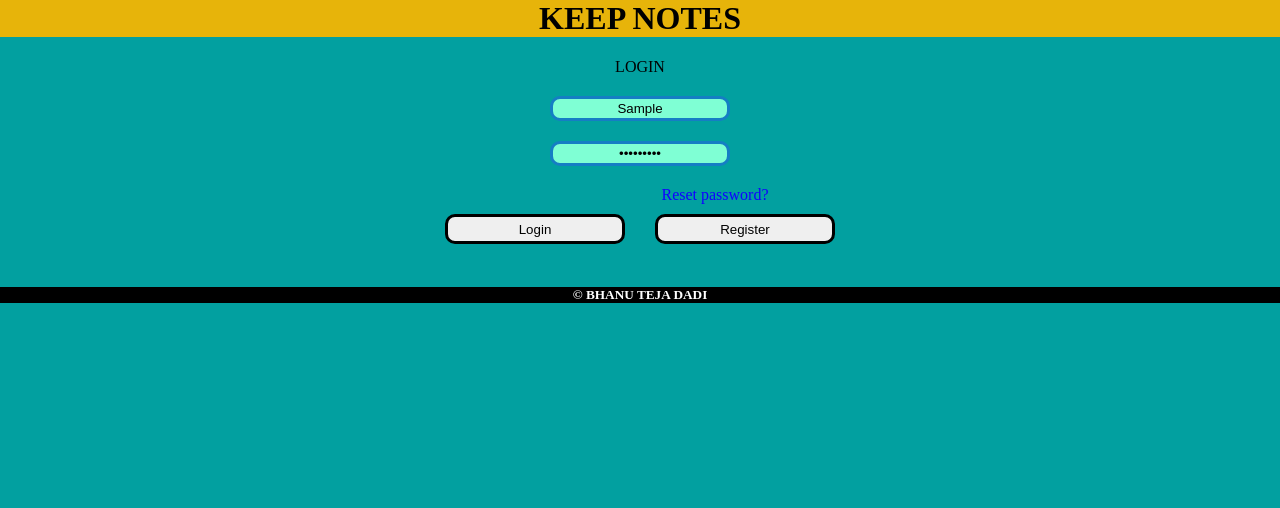
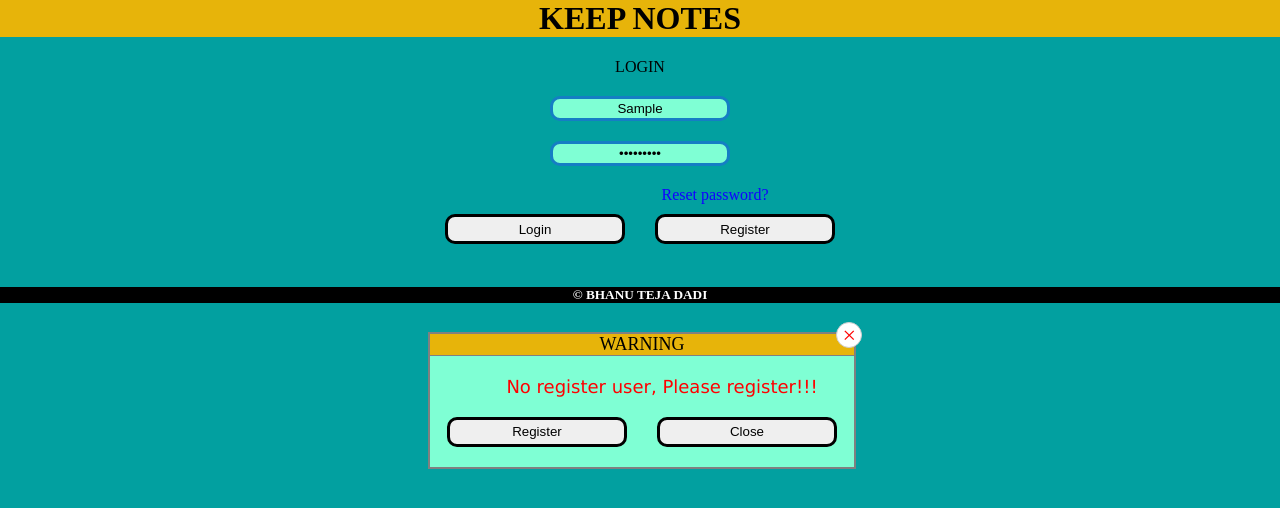
Before and after one commit to bhanuteja1501/create-new-react-app, a React (Create React App) app: page / in a window 1280 px wide. Both pictures are taken after typing "Sample", "Sample123" into the empty fields and a click on the button "Login". Shown: the top 508 px of the page. Built offline with nearby package versions, Linux system fonts and the light colour scheme.

Commit message:
2 files modified

```diff
--- a/src/App.jsx
+++ b/src/App.jsx
@@ -2,26 +2,24 @@ import React, { useState } from 'react';
 import Node from 'node';
 import './style.css';
 import res from './data.json';
-import Popup from 'reactjs-popup';
+
 import Login from './Login';
+import Popuphtml from './Popuphtml';
+
 const fs = require('fs');
 
-import {
-  BrowserRouter as Router,
-  Route,
-  Link,
-  NavLink,
-  Switch,
-} from 'react-router-dom';
 var data = res;
 function App() {
   const [name, setName] = useState('');
   const [pswd, setPswd] = useState('');
   const [errmsg, setErrmsg] = useState('');
   const [open, setOpen] = useState(false);
-  const closeModal = () => setOpen(false);
+  //const closeModal = () => setOpen(false);
   const [userregistered, setUserregistered] = useState(true);
 
+  function closeModal() {
+    setOpen(false);
+  }
   function validate(e) {
     let value = e.target.name;
     if (value === 'uName') {
@@ -139,7 +137,7 @@ function App() {
   }
 
   return (
-    <Router>
+    <div>
       <div>
         {userregistered ? (
           <div>
@@ -177,10 +175,14 @@ function App() {
             </form>
           </div>
         )}
-
-
       </div>
-    </Router>
+      <Popuphtml
+        errmsg={errmsg}
+        open={open}
+        closeModel={closeModal}
+        register={register}
+      />
+    </div>
   );
 }
 
--- a/src/Popuphtml.jsx
+++ b/src/Popuphtml.jsx
@@ -1,16 +1,19 @@
-import React from 'react';
+import React, { useState } from 'react';
+import Popup from 'reactjs-popup';
 
 function Popuphtml(props) {
+  const [open, setOpen] = useState(false);
+  const closeModal = () => setOpen(false);
   return (
     <div>
-      <Popup open={open} closeOnDocumentClick onClose={closeModal}>
+      <Popup open={props.open} closeOnDocumentClick onClose={closeModal}>
         <div className="modal">
           <a className="close" onClick={closeModal}>
             &times;
           </a>
           <div className="header"> WARNING </div>
-          <div className="content"> {errmsg} </div>
-          <button className="button" onClick={register}>
+          <div className="content"> {props.errmsg} </div>
+          <button className="button" onClick={props.register}>
             Register
           </button>
           <button className="button" onClick={closeModal}>
@@ -22,3 +25,5 @@ function Popuphtml(props) {
     </div>
   );
 }
+
+export default Popuphtml;
```
